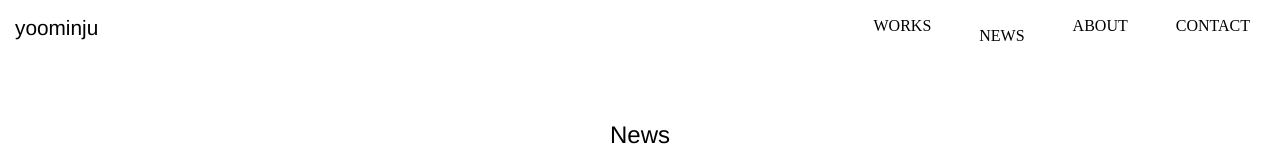
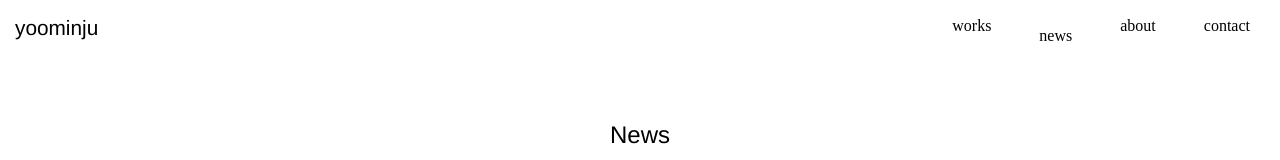
Before and after one commit to YooUisun/yoominju, a React (Create React App) app: page /news in a window 1280 px wide. Shown: the top 160 px of the page. Built offline with nearby package versions, Linux system fonts and the light colour scheme.

Commit message:
대소문자 변경 및 사이즈,폰트 변경

```diff
--- a/src/NavBar/NavBar.css
+++ b/src/NavBar/NavBar.css
@@ -57,7 +57,9 @@
 /* ✅ 'MENU' 텍스트 버튼 스타일 */
 .menu-toggle-button {
   display: none; /* 기본적으로 숨김 (모바일에서만 보이도록 미디어 쿼리 사용) */
-  font-size: 1rem; /* 텍스트 크기 */
+  font-size: 1.3rem; /* 텍스트 크기 */
+  font-weight: 200;
+  font-family: "Helvetica Neue", sans-serif;
   color: #000000; /* 텍스트 색상 */
   background: transparent; /* 배경 투명 */
   border: none; /* 테두리 없음 */
@@ -71,15 +73,6 @@
   /* 햄버거 아이콘 관련 속성들은 제거 */
   /* flex-direction, justify-content, align-items, gap, width, height 등 */
 }
-
-/* .hamburger .bar 스타일은 더 이상 필요 없으므로 제거 */
-/* .hamburger .bar {
-  width: 6px;
-  height: 6px;
-  background-color: #000000;
-  border-radius: 50%;
-  transition: background 0.2s ease;
-} */
 
 /* 모바일 전용 */
 @media (max-width: 500px) {
--- a/src/NavBar/NavBar.js
+++ b/src/NavBar/NavBar.js
@@ -46,7 +46,7 @@ function NavBar() {
             aria-expanded={menuOpen}
             onClick={toggleMenu}
           >
-            MENU {/* ✅ 'MENU' 텍스트로 변경 */}
+            menu {/* ✅ 'MENU' 텍스트로 변경 */}
           </button>
         )}
 
@@ -58,7 +58,7 @@ function NavBar() {
                 className={isActive("/work") ? "active-nav-link" : ""}
                 onClick={() => setMenuOpen(false)}
               >
-                WORKS
+                works
               </Link>
             </li>
             <li>
@@ -67,7 +67,7 @@ function NavBar() {
                 className={isActive("/news") ? "active-nav-link" : ""}
                 onClick={() => setMenuOpen(false)}
               >
-                NEWS
+                news
               </Link>
             </li>
             <li>
@@ -76,7 +76,7 @@ function NavBar() {
                 className={isActive("/about") ? "active-nav-link" : ""}
                 onClick={() => setMenuOpen(false)}
               >
-                ABOUT
+                about
               </Link>
             </li>
             <li>
@@ -85,7 +85,7 @@ function NavBar() {
                 className={isActive("/contact") ? "active-nav-link" : ""}
                 onClick={() => setMenuOpen(false)}
               >
-                CONTACT
+                contact
               </Link>
             </li>
           </ul>
```
